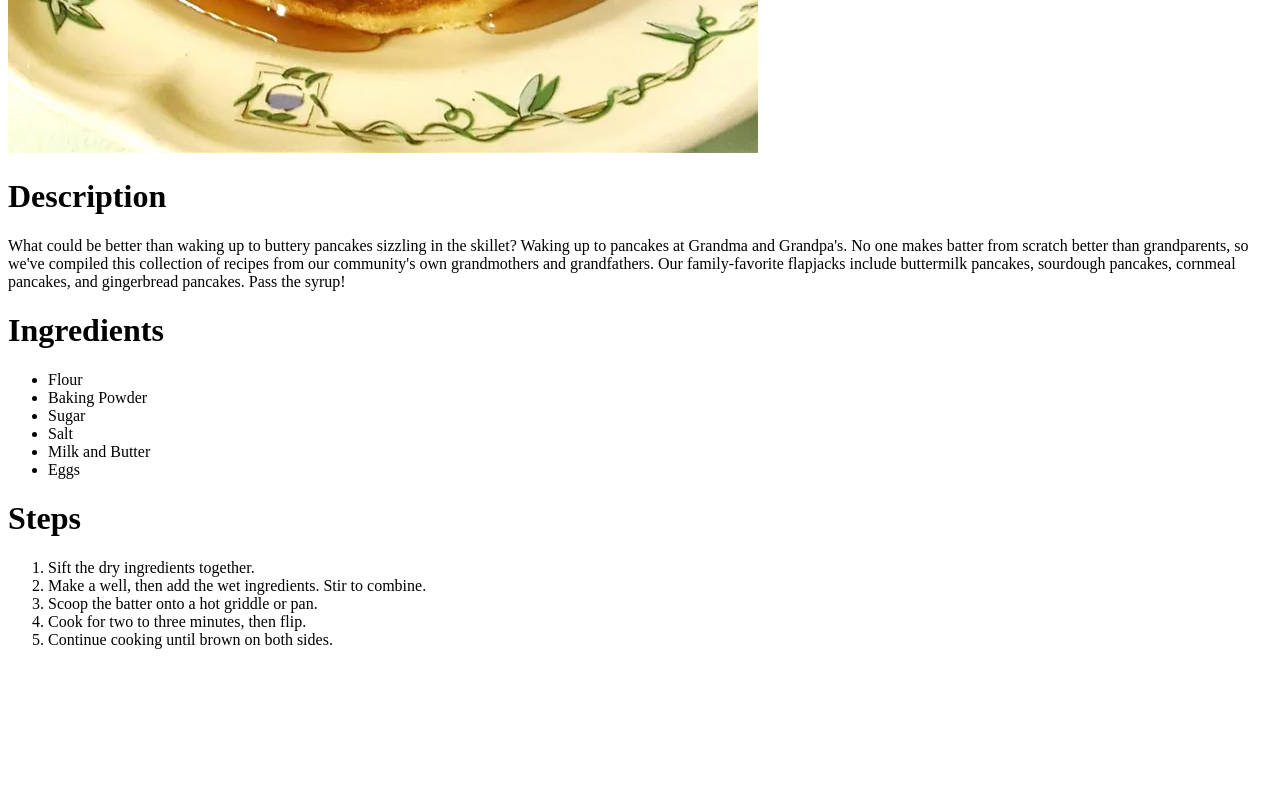
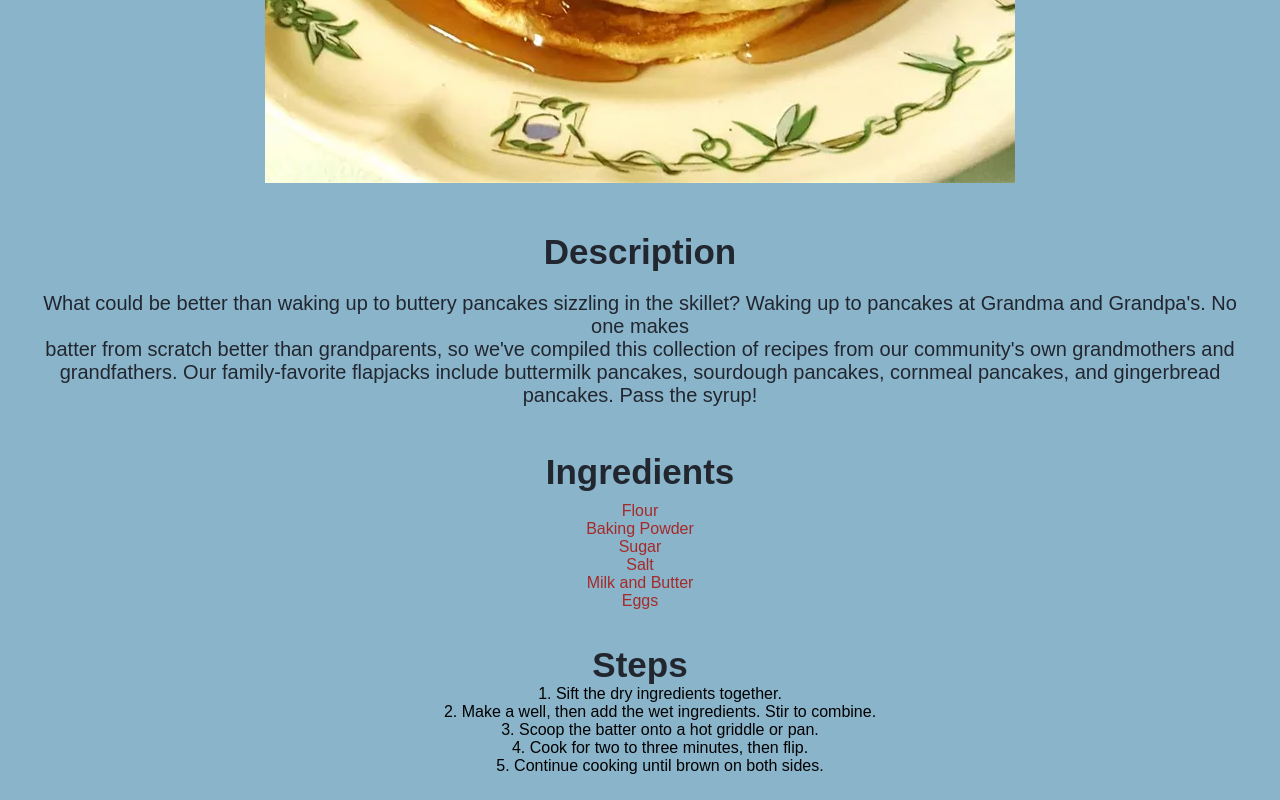
Before and after one commit to yaswanthbb/odin-recipes, a plain HTML site: page recipes/pancake.html in a window 1280 px wide. Shown: the part 677-1477 px from the top of the page. Before the commit the page ends 1342 px from the top, so only its background shows below. Drawn offline with Linux system fonts and the light colour scheme.

Commit message:
Add styles other pages
[Ticket: 108]

```diff
--- a/recipes/pancake.html
+++ b/recipes/pancake.html
@@ -2,25 +2,27 @@
 <html lang="en">
   <head>
     <meta charset="UTF-8" />
-    <meta http-equiv="X-UA-Compatible" content="IE=edge" />
-    <meta name="viewport" content="width=device-width, initial-scale=1.0" />
+    <meta http-equiv="X-UA-Compatible" content="IE=edge"/>
+    <meta name="viewport" content="width=device-width, initial-scale=1.0"/>
+    <link rel="stylesheet" href="../styles.css">
     <title>Pancake</title>
   </head>
   <body>
-    <h1>Pancake</h1>
+    <div class="container">
+      <h1 class="heading">Pancake</h1>
     <img src="../images/pancake.png" alt="Pancake" />
-    <h1>Description</h1>
-    <p>
+    <h1 class="heading">Description</h1>
+    <p class="para">
       What could be better than waking up to buttery pancakes sizzling in the
-      skillet? Waking up to pancakes at Grandma and Grandpa's. No one makes
+      skillet? Waking up to pancakes at Grandma and Grandpa's. No one makes<br>
       batter from scratch better than grandparents, so we've compiled this
-      collection of recipes from our community's own grandmothers and
+      collection of recipes from our community's own grandmothers and<br>
       grandfathers. Our family-favorite flapjacks include buttermilk pancakes,
       sourdough pancakes, cornmeal pancakes, and gingerbread pancakes. Pass the
       syrup!
     </p>
-    <h1>Ingredients</h1>
-    <ul>
+    <h1 class="heading">Ingredients</h1>
+    <ul class="list-container">
         <li>Flour</li>
         <li>Baking Powder</li>
         <li>Sugar</li>
@@ -28,13 +30,14 @@
         <li>Milk and Butter</li>
         <li>Eggs</li>
     </ul>
-    <h1>Steps</h1>
+    <h1 class="heading">Steps</h1>
     <ol>
-        <li>Sift the dry ingredients together.</li>
-        <li>Make a well, then add the wet ingredients. Stir to combine.</li>
-        <li>Scoop the batter onto a hot griddle or pan.</li>
-        <li>Cook for two to three minutes, then flip.</li>
-        <li>Continue cooking until brown on both sides.</li>
+        <li>1. Sift the dry ingredients together.</li>
+        <li>2. Make a well, then add the wet ingredients. Stir to combine.</li>
+        <li>3. Scoop the batter onto a hot griddle or pan.</li>
+        <li>4. Cook for two to three minutes, then flip.</li>
+        <li>5. Continue cooking until brown on both sides.</li>
     </ol>
+    </div>
   </body>
 </html>
--- a/styles.css
+++ b/styles.css
@@ -5,6 +5,8 @@ body{
     height: 100%;
     font-family: sans-serif;
     background-color:#89b4ca;
+    text-align: center;
+    padding: 25px;
 }
 .heading{
     margin: 0;
@@ -23,6 +25,7 @@ img{
 }
 .list-container{
     list-style: none;
+    padding: 10px;
     margin:0;
 }
 .list-container li{
@@ -34,3 +37,8 @@ img{
     font-weight: bold;
     text-decoration: none;
 }
+ol{
+    text-align: center;
+    list-style-type: none;
+    margin:0px;
+}
```
Also changed, not shown: index.html (+1 -1 lines), recipes/lasagna.html (+18 -15 lines), recipes/oatmeal.html (+12 -9 lines).
